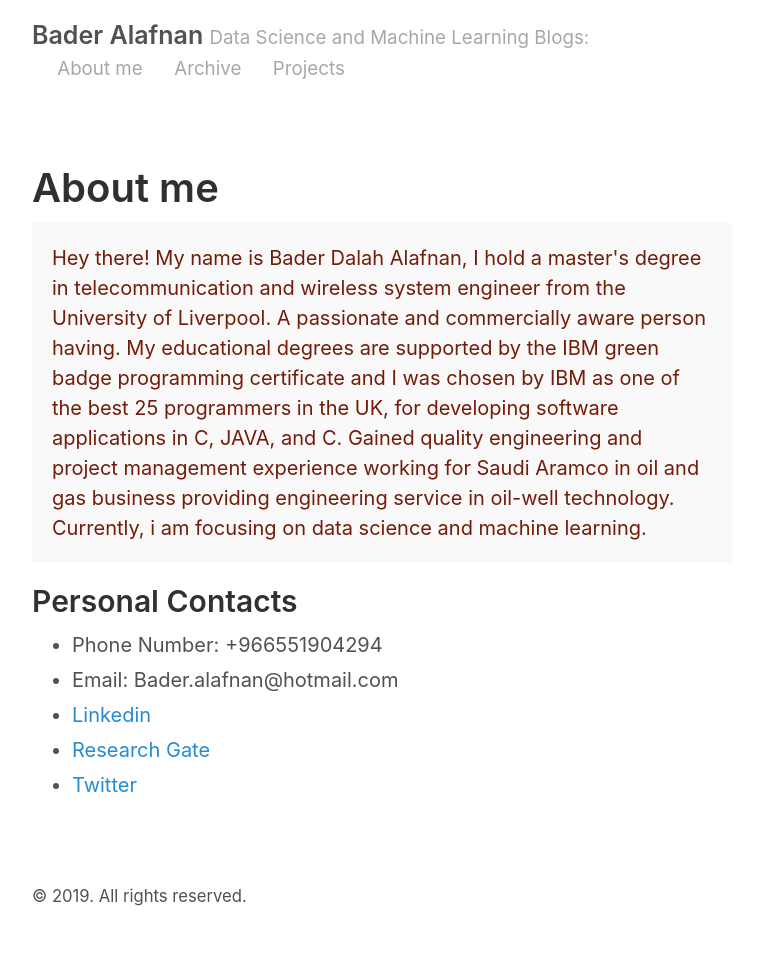
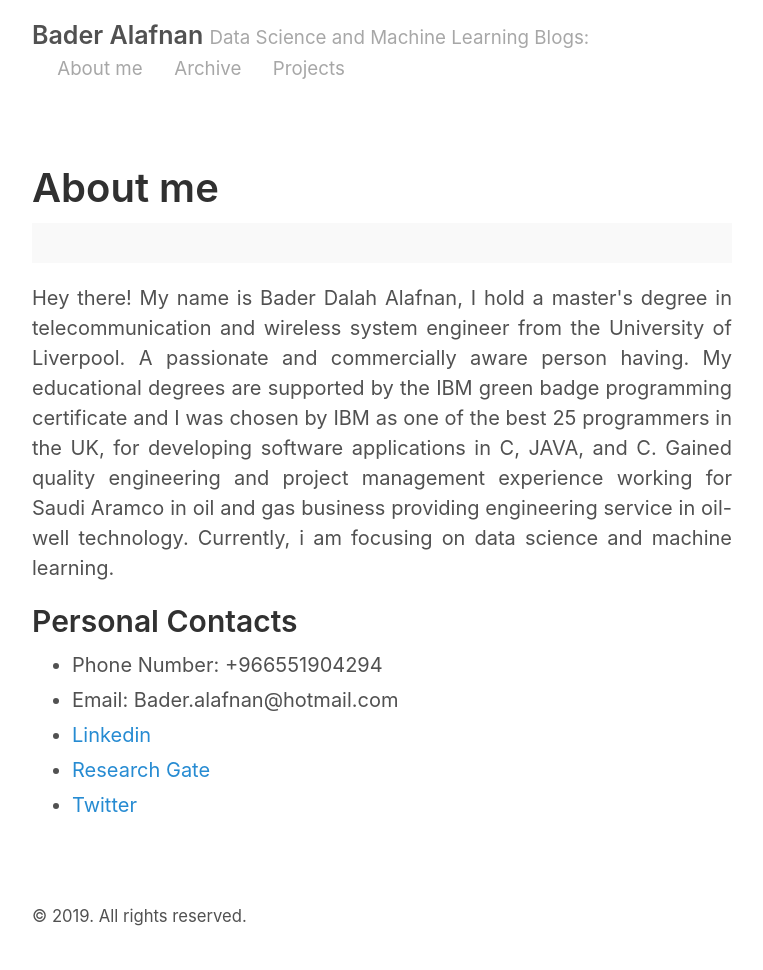
Before and after one commit to alafnan/alafnan.github.io, a Jekyll site: the page built from about me.md, in a window 1280 px wide. Shown: the whole page, without its empty margins (258-1021 px from the left). Built offline with Jekyll 4.4.1, drawn with Linux system fonts in a browser that asks for light colours.

Commit message:
Update about me.md

```diff
--- a/about me.md
+++ b/about me.md
@@ -4,13 +4,11 @@ title: About me
 ---
 
 <p class="message">
-  Hey there! My name is Bader Dalah Alafnan, I hold a master's degree in telecommunication and wireless system engineer from the University of Liverpool. A passionate and commercially aware person having. My educational
+<p style="text-align: justify; text-justify: inter-word;"> Hey there! My name is Bader Dalah Alafnan, I hold a master's degree in telecommunication and wireless system engineer from the University of Liverpool. A passionate and commercially aware person having. My educational
 degrees are supported by the IBM green badge programming certificate and I was chosen by IBM as one of the
 best 25 programmers in the UK, for developing software applications in C, JAVA, and C. Gained quality
 engineering and project management experience working for Saudi Aramco in oil and gas business
-providing engineering service in oil-well technology. Currently, i am focusing on data science and machine learning.
-
-
+providing engineering service in oil-well technology. Currently, i am focusing on data science and machine learning.</p>
 </p>
 
 
```
